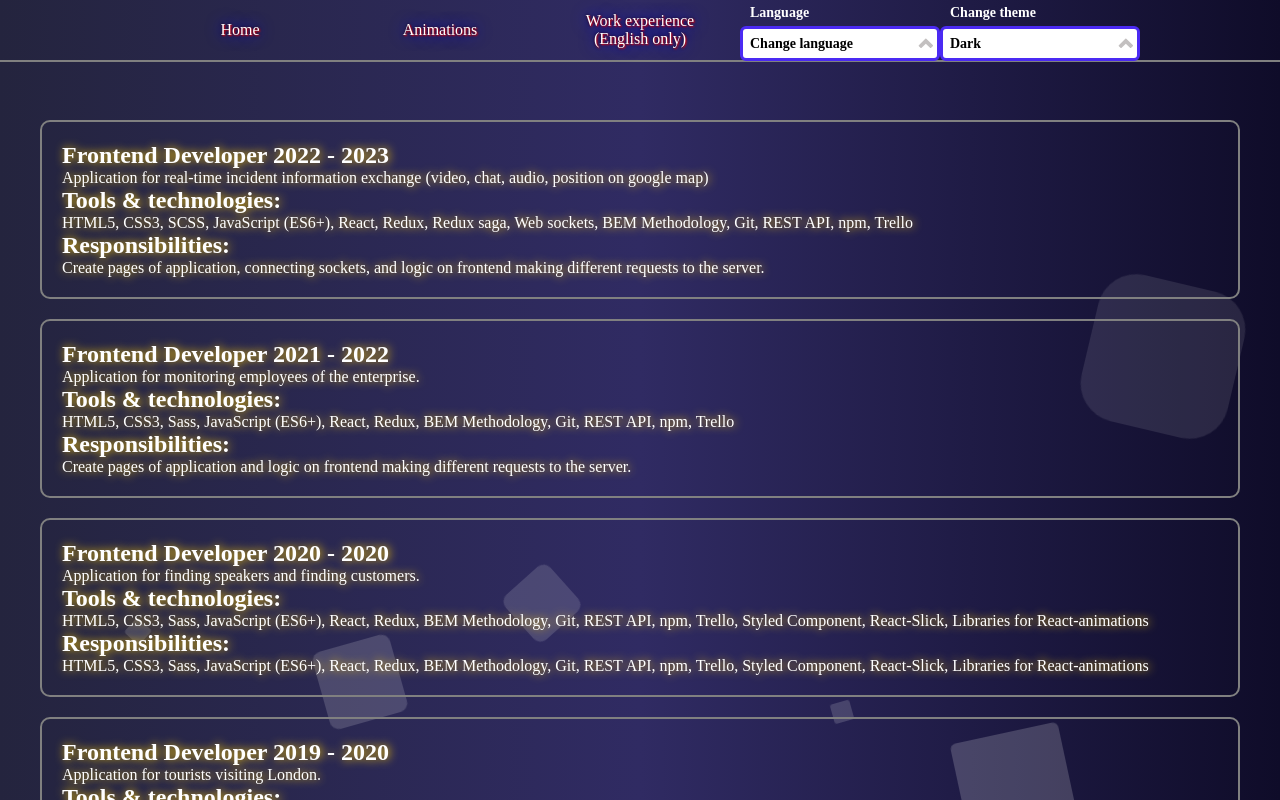
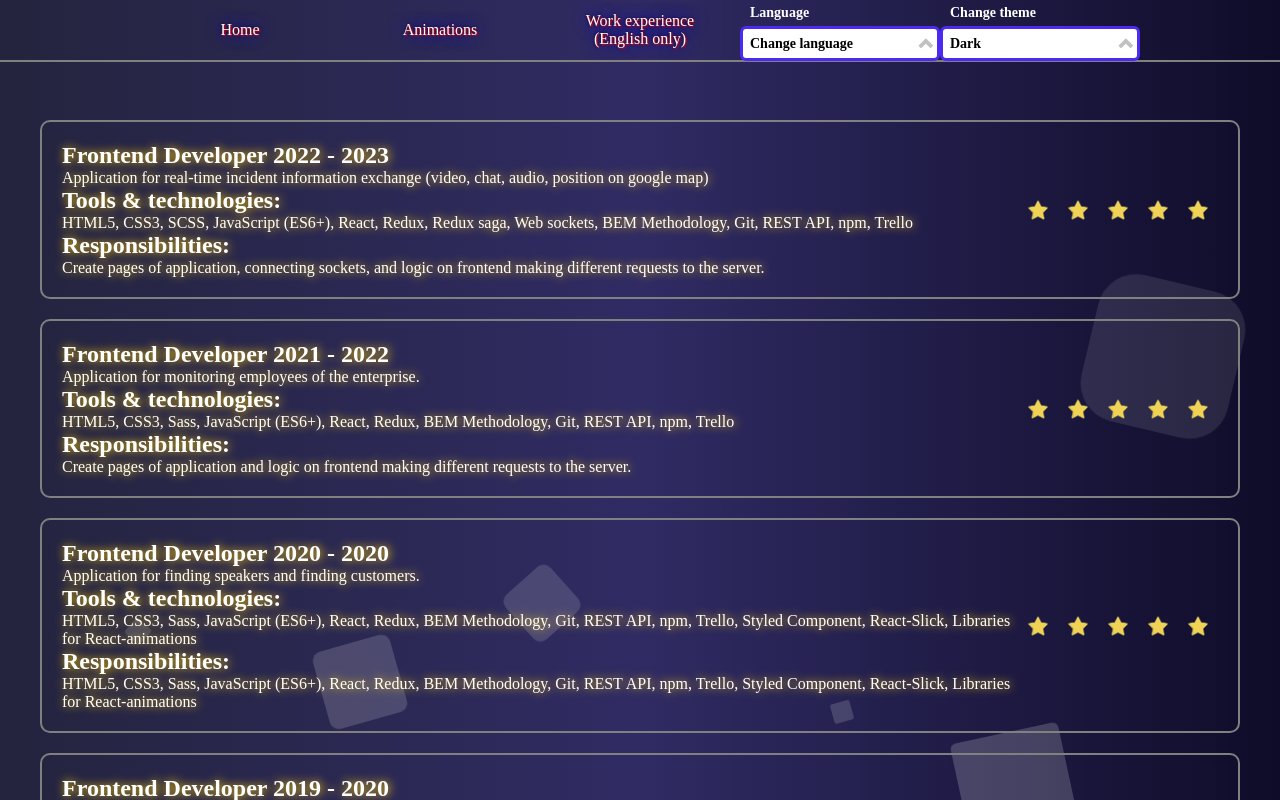
Before and after one commit to IlRoman/business_card_site, a React (Create React App) app: page /experience in a window 1280 px wide. Shown: the top 800 px of the page. Built offline with nearby package versions, Linux system fonts and the light colour scheme; a web font is replaced by a local one.

Commit message:
stars to work experience added

```diff
--- a/src/pages/WorkExperience/WorkExperience.jsx
+++ b/src/pages/WorkExperience/WorkExperience.jsx
@@ -1,5 +1,6 @@
 import { useSelector } from 'react-redux';
 import { BGAnimation } from '../BGAnimation/BGAnimation';
+import star from '../../assets/icons/star.svg';
 import './work-experience.scss';
 
 const experienceArray = [
@@ -57,12 +58,21 @@ export const WorkExperience = () => {
                     {experienceArray.map((elem, index) => {
                         return (
                             <div className='block' key={index}>
+                                <div className='text-container'>
                                     <h2>{`Frontend Developer ${elem.date}`}</h2>
                                     <p>{elem.description}</p>
                                     <h2>Tools & technologies:</h2>
                                     <p>{elem.technologies}</p>
                                     <h2>Responsibilities:</h2>
                                     <p>{elem.responsibilities}</p>
+                                </div>
+                                <div className='stars-container'>
+                                    <img src={star} alt="star" />
+                                    <img src={star} alt="star" />
+                                    <img src={star} alt="star" />
+                                    <img src={star} alt="star" />
+                                    <img src={star} alt="star" />
+                                </div>
                             </div>
                         )
                     })}
--- a/src/pages/WorkExperience/work-experience.scss
+++ b/src/pages/WorkExperience/work-experience.scss
@@ -51,10 +51,28 @@
         border: 2px solid grey;
         border-radius: 10px;
         text-shadow: #FC0 1px 0 10px;
+        display: flex;
+        justify-content: space-between;
+        align-items: center;
     }
 
     .bottom-text {
         margin-top: 20px;
         text-shadow: 1px 1px 2px red, 0 0 1em blue, 0 0 0.2em black;
     }
+
+    .stars-container {
+        display: flex;
+        justify-content: center;
+        align-items: center;
+
+        @media(max-width: 800px) {
+            flex-direction: column;
+        }
+
+        img {
+            width: 20px;
+            margin: 10px;
+        }
+    }
 }
```
Lines whose indentation alone changed are shown as unchanged.
